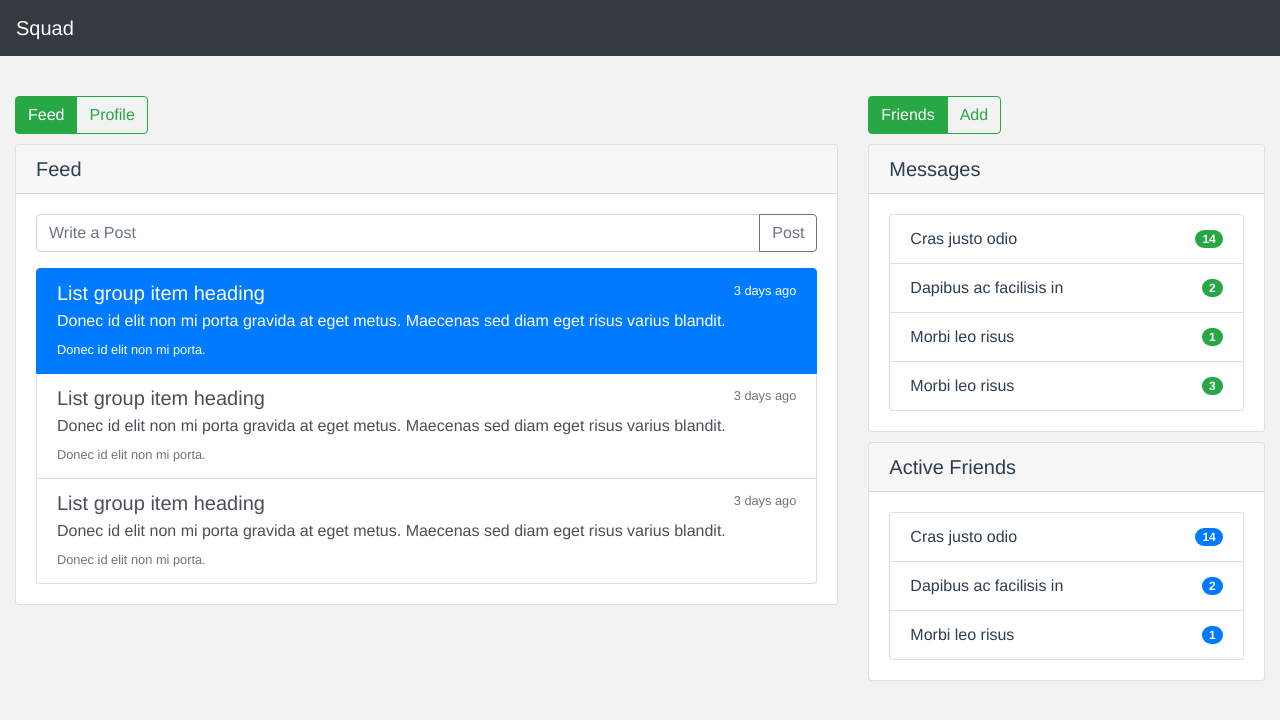
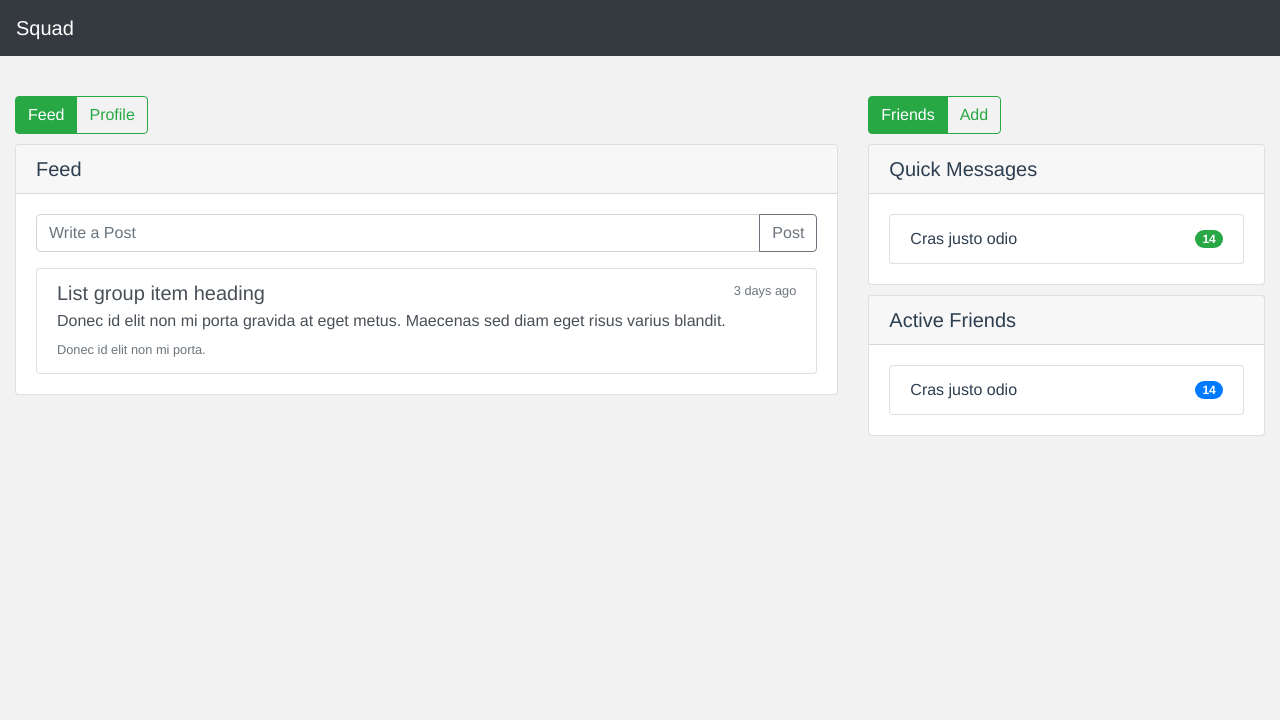
Before and after one commit to williemaxt/squad, a Vue app in the folder client/: page /#/Dashboard in a window 1280 px wide. Shown: the top 720 px of the page. Built offline with nearby package versions, Linux system fonts and the light colour scheme.

Commit message:
split dashboard front end into seperate components

```diff
--- a/client/src/components/Dashboard.vue
+++ b/client/src/components/Dashboard.vue
@@ -11,41 +11,12 @@
       <div class="card">
         <h5 class="card-header">Feed</h5>
         <div class="card-body">
-          <!--Card content goes here-->
-
-          <!--Form for posts-->
-          <div class="input-group mb-3">
-            <input type="text" class="form-control" placeholder="Write a Post" aria-label="Write a Post" aria-describedby="button-addon2">
-            <div class="input-group-append">
-              <button class="btn btn-outline-secondary" type="button" id="button-addon2">Post</button>
-            </div>
-          </div>
+          <!--Call PostForm component-->
+          <PostForm></PostForm>
           <!--Posts-->
-          <div class="list-group">
-            <a href="#" class="list-group-item list-group-item-action flex-column align-items-start active">
-              <div class="d-flex w-100 justify-content-between">
-                <h5 class="mb-1">List group item heading</h5>
-                <small>3 days ago</small>
-              </div>
-              <p class="mb-1">Donec id elit non mi porta gravida at eget metus. Maecenas sed diam eget risus varius blandit.</p>
-              <small>Donec id elit non mi porta.</small>
-            </a>
-            <a href="#" class="list-group-item list-group-item-action flex-column align-items-start">
-              <div class="d-flex w-100 justify-content-between">
-                <h5 class="mb-1">List group item heading</h5>
-                <small class="text-muted">3 days ago</small>
-              </div>
-              <p class="mb-1">Donec id elit non mi porta gravida at eget metus. Maecenas sed diam eget risus varius blandit.</p>
-              <small class="text-muted">Donec id elit non mi porta.</small>
-            </a>
-            <a href="#" class="list-group-item list-group-item-action flex-column align-items-start">
-              <div class="d-flex w-100 justify-content-between">
-                <h5 class="mb-1">List group item heading</h5>
-                <small class="text-muted">3 days ago</small>
-              </div>
-              <p class="mb-1">Donec id elit non mi porta gravida at eget metus. Maecenas sed diam eget risus varius blandit.</p>
-              <small class="text-muted">Donec id elit non mi porta.</small>
-            </a>
+          <div class="list-group" id="feed-list">
+            <!--Call Feed Component-->
+            <Feed></Feed>
           </div>
         </div>
       </div>
@@ -58,46 +29,20 @@
         <button type="button" class="btn btn-outline-success">Add</button>
       </div>
       <div class="card">
-        <h5 class="card-header">Messages</h5>
+        <h5 class="card-header">Quick Messages</h5>
         <div class="card-body">
-          <!--Card Content goes here-->
-          <ul class="list-group">
-            <li class="list-group-item d-flex justify-content-between align-items-center">
-              Cras justo odio
-              <span class="badge badge-success badge-pill">14</span>
-            </li>
-            <li class="list-group-item d-flex justify-content-between align-items-center">
-              Dapibus ac facilisis in
-              <span class="badge badge-success badge-pill">2</span>
-            </li>
-            <li class="list-group-item d-flex justify-content-between align-items-center">
-              Morbi leo risus
-              <span class="badge badge-success badge-pill">1</span>
-            </li>
-            <li class="list-group-item d-flex justify-content-between align-items-center">
-              Morbi leo risus
-              <span class="badge badge-success badge-pill">3</span>
-            </li>
+          <ul class="list-group" id="messages-list">
+            <!--Call QuickMessages component-->
+            <QuickMessages></QuickMessages>
           </ul>
         </div>
       </div>
       <div class="card">
         <h5 class="card-header">Active Friends</h5>
         <div class="card-body">
-          <!--Card Content goes here-->
-          <ul class="list-group">
-            <li class="list-group-item d-flex justify-content-between align-items-center">
-              Cras justo odio
-              <span class="badge badge-primary badge-pill">14</span>
-            </li>
-            <li class="list-group-item d-flex justify-content-between align-items-center">
-              Dapibus ac facilisis in
-              <span class="badge badge-primary badge-pill">2</span>
-            </li>
-            <li class="list-group-item d-flex justify-content-between align-items-center">
-              Morbi leo risus
-              <span class="badge badge-primary badge-pill">1</span>
-            </li>
+          <ul class="list-group" id="active-friends-list">
+            <!--ActiveFriends component-->
+            <ActiveFriends></ActiveFriends>
           </ul>
         </div>
       </div>
@@ -107,14 +52,25 @@
 </template>
 
 <script>
+//import individual components
+import Feed from '@/components/dashComponents/Feed'
+import QuickMessages from '@/components/dashComponents/QuickMessages'
+import ActiveFriends from '@/components/dashComponents/ActiveFriends'
+import PostForm from '@/components/dashComponents/PostForm'
 export default{
   name: 'Dashboard',
   data(){
     return{
-      email: 'some guy',
+      email: 'some guy', //pull email from route guard
       name: 'William Thompson',
       friends: 'Friends'
     }
+  },
+  components:{
+    Feed,
+    QuickMessages,
+    ActiveFriends,
+    PostForm
   }
 }
 </script>
@@ -136,4 +92,16 @@ export default{
   .btn-group{
     margin-bottom: 10px;
   }
+  #messages-list{
+    max-height: 200px;
+    overflow-y: hidden;
+  }
+  #active-friends-list{
+    max-height: 200px;
+    overflow-y: hidden;
+  }
+  #feed-list{
+    max-height: 1000px;
+    overflow-y: scroll;
+  }
 </style>
--- /dev/null
+++ b/client/src/components/dashComponents/ActiveFriends.vue
@@ -0,0 +1,20 @@
+<template>
+  <li class="list-group-item d-flex justify-content-between align-items-center">
+    Cras justo odio
+    <span class="badge badge-primary badge-pill">14</span>
+  </li>
+</template>
+
+<script>
+export default {
+  name: 'ActiveFriends',
+  data(){
+    return{
+
+    }
+  }
+}
+</script>
+
+<style scoped>
+</style>
--- /dev/null
+++ b/client/src/components/dashComponents/Feed.vue
@@ -0,0 +1,25 @@
+<template lang="html">
+  <a href="#" class="list-group-item list-group-item-action flex-column align-items-start">
+    <div class="d-flex w-100 justify-content-between">
+      <h5 class="mb-1">List group item heading</h5>
+      <small class="text-muted">3 days ago</small>
+    </div>
+    <p class="mb-1">Donec id elit non mi porta gravida at eget metus. Maecenas sed diam eget risus varius blandit.</p>
+    <small class="text-muted">Donec id elit non mi porta.</small>
+  </a>
+</template>
+
+<script>
+export default {
+  name: 'Feed',
+  data(){
+    return{
+      //data goes here
+    }
+  }
+}
+</script>
+
+<style scoped>
+
+</style>
--- /dev/null
+++ b/client/src/components/dashComponents/PostForm.vue
@@ -0,0 +1,23 @@
+<template>
+  <div class="input-group mb-3">
+    <input type="text" class="form-control" placeholder="Write a Post" aria-label="Write a Post" aria-describedby="button-addon2">
+    <div class="input-group-append">
+      <button class="btn btn-outline-secondary" type="button" id="button-addon2">Post</button>
+    </div>
+  </div>
+</template>
+
+<script>
+export default {
+  name: 'PostForm',
+  data(){
+    return{
+
+    }
+  }
+}
+</script>
+
+<style scoped>
+
+</style>
--- /dev/null
+++ b/client/src/components/dashComponents/QuickMessages.vue
@@ -0,0 +1,21 @@
+<template>
+  <li class="list-group-item d-flex justify-content-between align-items-center">
+    Cras justo odio
+    <span class="badge badge-success badge-pill">14</span>
+  </li>
+</template>
+
+<script>
+export default {
+  name: 'QuickMessages',
+  data(){
+    return{
+
+    }
+  }
+}
+</script>
+
+<style scoped>
+
+</style>
```
